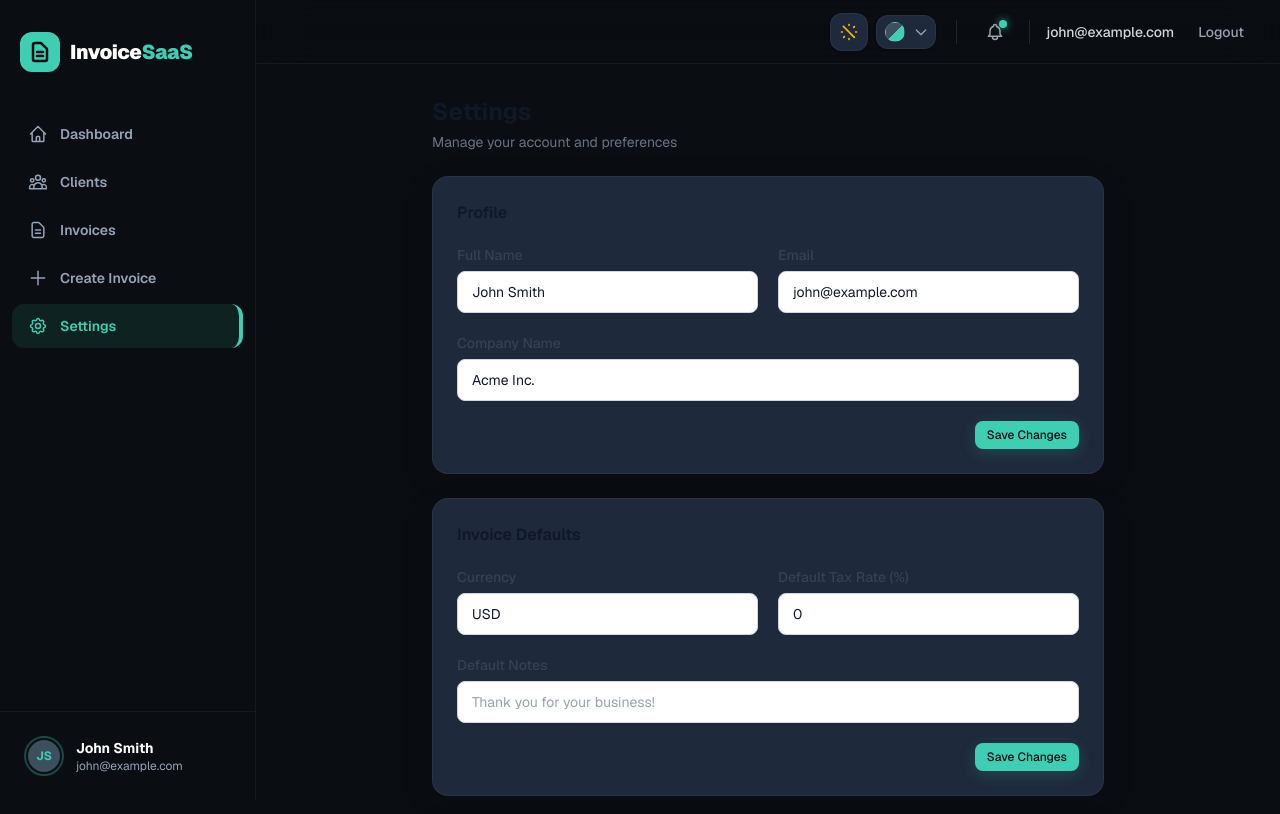
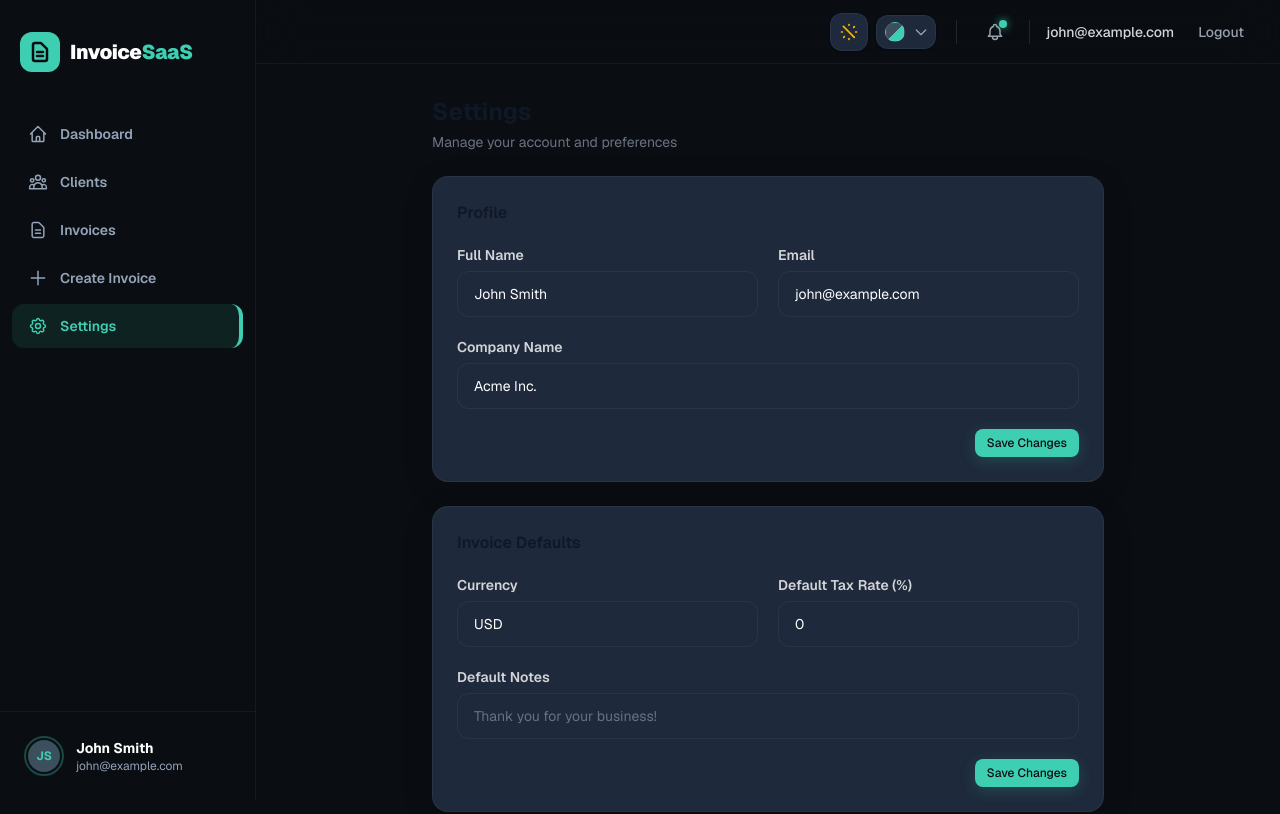
Before and after one commit to Sajansan/Invoice_App, a Next.js app: page /settings in a window 1280 px wide. Shown: the top 814 px of the page. Built offline with nearby package versions, Linux system fonts and the light colour scheme.

Commit message:
Theme color added

```diff
--- a/app/globals.css
+++ b/app/globals.css
@@ -35,6 +35,22 @@
 [data-theme='sky'] {
   --primary: #4A90D9;
   --secondary: #FAFAF8;
+}
+[data-theme='pale-mint'] {
+  --primary: #D4F0E8;
+  --secondary: #1E2D2A;
+}
+[data-theme='lilac'] {
+  --primary: #D8CCF0;
+  --secondary: #1A1A2E;
+}
+[data-theme='warm-ivory'] {
+  --primary: #FAF6ED;
+  --secondary: #2A6041;
+}
+[data-theme='sky-lavender'] {
+  --primary: #C8D8F0;
+  --secondary: #B84A28;
 }
 
 @theme inline {
--- a/components/layout/ThemeSwitcher.tsx
+++ b/components/layout/ThemeSwitcher.tsx
@@ -8,6 +8,10 @@ const themes = [
   { id: 'lavender', name: 'Lavender', primary: '#3D2B7A', secondary: '#EAE6F8' },
   { id: 'charcoal', name: 'Charcoal', primary: '#FF6B6B', secondary: '#2C2C2E' },
   { id: 'sky', name: 'Sky', primary: '#4A90D9', secondary: '#FAFAF8' },
+  { id: 'pale-mint', name: 'Pale Mint', primary: '#D4F0E8', secondary: '#1E2D2A' },
+  { id: 'lilac', name: 'Lilac', primary: '#D8CCF0', secondary: '#1A1A2E' },
+  { id: 'warm-ivory', name: 'Warm Ivory', primary: '#FAF6ED', secondary: '#2A6041' },
+  { id: 'sky-lavender', name: 'Sky Lavender', primary: '#C8D8F0', secondary: '#B84A28' },
 ] as const;
 
 export default function ThemeSwitcher() {
--- a/components/ui/Input.tsx
+++ b/components/ui/Input.tsx
@@ -19,7 +19,7 @@ export default function Input({
       {label && (
         <label
           htmlFor={id}
-          className="text-sm font-medium text-gray-700"
+          className="text-sm font-semibold text-foreground/80"
         >
           {label}
         </label>
@@ -27,17 +27,17 @@ export default function Input({
       <input
         id={id}
         className={`
-          block w-full rounded-lg border border-gray-300 bg-white px-3.5 py-2.5
-          text-sm text-gray-900 placeholder:text-gray-400
-          transition-all duration-200
-          focus:border-indigo-500 focus:ring-2 focus:ring-indigo-500/20 focus:outline-none
-          disabled:bg-gray-50 disabled:text-gray-500
-          ${error ? 'border-red-400 focus:border-red-500 focus:ring-red-500/20' : ''}
+          block w-full rounded-xl border border-border bg-surface px-4 py-3
+          text-sm text-foreground placeholder:text-muted/60
+          transition-all duration-300
+          focus:border-primary focus:ring-4 focus:ring-primary/10 focus:outline-none
+          disabled:opacity-50
+          ${error ? 'border-red-500/50 focus:border-red-500 focus:ring-red-500/10' : ''}
           ${className}
         `}
         {...rest}
       />
-      {error && <p className="text-xs text-red-500">{error}</p>}
+      {error && <p className="text-xs font-medium text-red-400 mt-1">{error}</p>}
     </div>
   );
 }
--- a/components/ui/Select.tsx
+++ b/components/ui/Select.tsx
@@ -26,19 +26,20 @@ export default function Select({
   return (
     <div className="flex flex-col gap-1.5">
       {label && (
-        <label htmlFor={id} className="text-sm font-medium text-gray-700">
+        <label htmlFor={id} className="text-sm font-semibold text-foreground/80">
           {label}
         </label>
       )}
+      <div className="relative">
         <select
           id={id}
           className={`
-          block w-full rounded-lg border border-gray-300 bg-white px-3.5 py-2.5
-          text-sm text-gray-900 appearance-none
-          transition-all duration-200
-          focus:border-indigo-500 focus:ring-2 focus:ring-indigo-500/20 focus:outline-none
-          disabled:bg-gray-50 disabled:text-gray-500
-          ${error ? 'border-red-400 focus:border-red-500 focus:ring-red-500/20' : ''}
+            block w-full rounded-xl border border-border bg-surface px-4 py-3
+            text-sm text-foreground appearance-none
+            transition-all duration-300
+            focus:border-primary focus:ring-4 focus:ring-primary/10 focus:outline-none
+            disabled:opacity-50
+            ${error ? 'border-red-500/50 focus:border-red-500 focus:ring-red-500/10' : ''}
             ${className}
           `}
           {...rest}
@@ -50,7 +51,13 @@ export default function Select({
             </option>
           ))}
         </select>
-      {error && <p className="text-xs text-red-500">{error}</p>}
+        <div className="absolute inset-y-0 right-0 flex items-center pr-3 pointer-events-none text-muted">
+          <svg className="w-5 h-5" fill="none" viewBox="0 0 24 24" stroke="currentColor" strokeWidth={2}>
+            <path strokeLinecap="round" strokeLinejoin="round" d="M19 9l-7 7-7-7" />
+          </svg>
+        </div>
+      </div>
+      {error && <p className="text-xs font-medium text-red-400 mt-1">{error}</p>}
     </div>
   );
 }
--- a/lib/ThemeContext.tsx
+++ b/lib/ThemeContext.tsx
@@ -2,7 +2,7 @@
 
 import React, { createContext, useContext, useEffect, useState } from 'react';
 
-type Theme = 'slate' | 'lavender' | 'charcoal' | 'sky';
+type Theme = 'slate' | 'lavender' | 'charcoal' | 'sky' | 'pale-mint' | 'lilac' | 'warm-ivory' | 'sky-lavender';
 type Mode = 'dark' | 'light';
 
 interface ThemeContextType {
```
Lines whose indentation alone changed are shown as unchanged.
